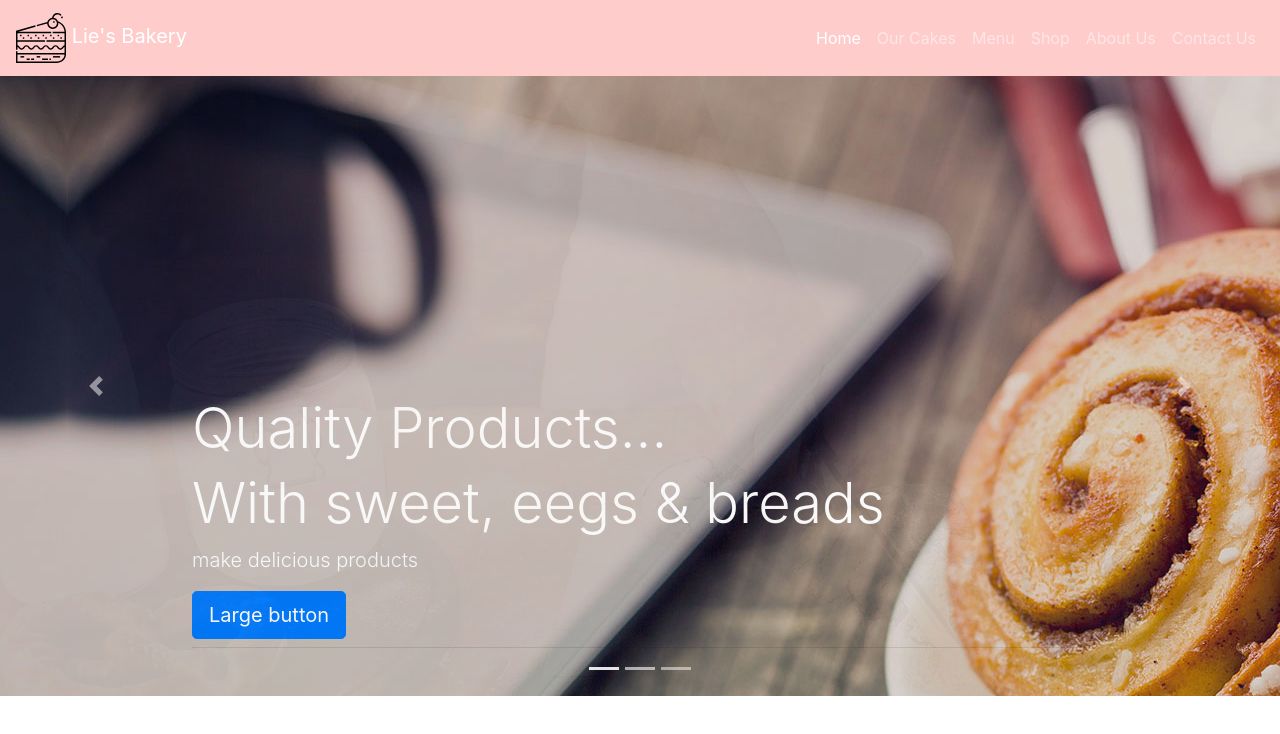
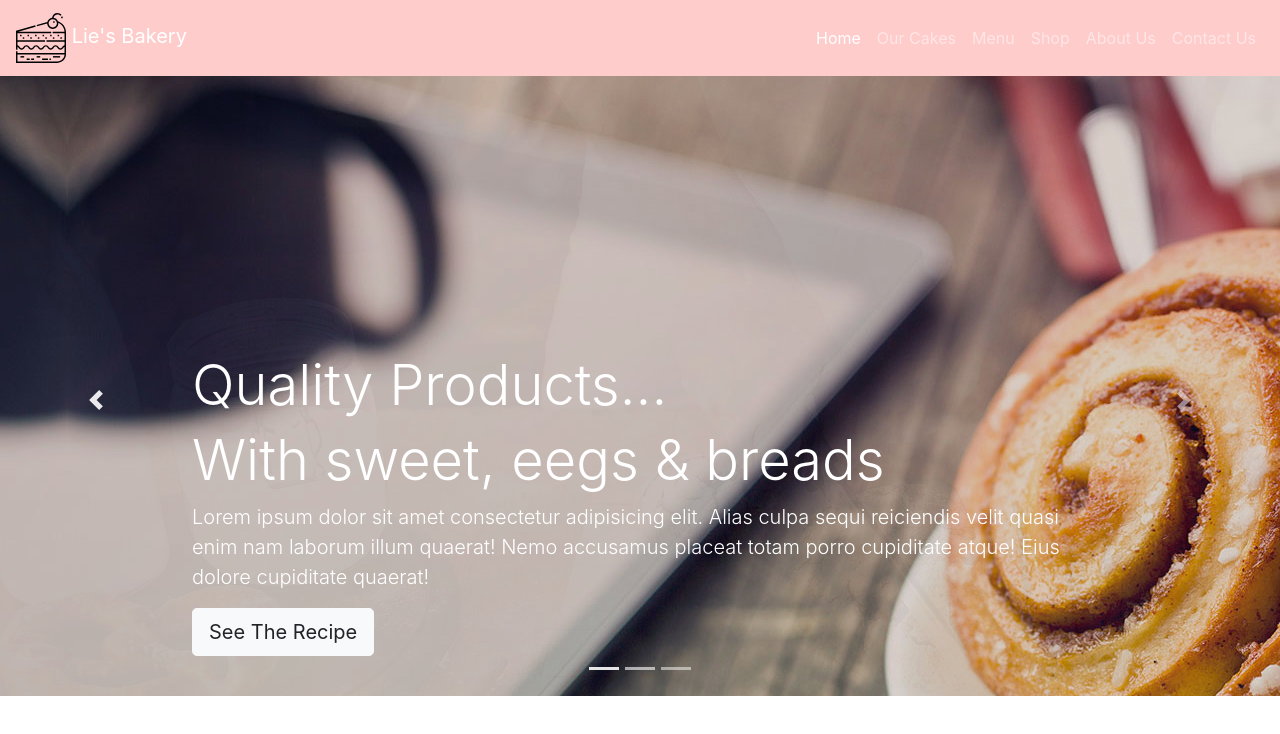
Before and after one commit to Mikelie/project, a plain HTML site: page index.html in a window 1280 px wide. Drawn offline with nearby package versions, Linux system fonts and the light colour scheme.

Commit message:
Update index.html

```diff
--- a/index.html
+++ b/index.html
@@ -59,16 +59,32 @@
                     <div class="carousel-caption">
                         <h1 class="display-4">Quality Products...</h1>
                         <h1 class="display-4">With sweet, eegs & breads</h1>
-                        <p class="lead">make delicious products</p>
-                        <button type="button" class="btn btn-primary btn-lg">Large button</button>
-                        <hr class="my-2">
+                        <p class="lead">Lorem ipsum dolor sit amet consectetur adipisicing elit. Alias culpa sequi reiciendis velit quasi enim nam laborum illum quaerat! Nemo accusamus placeat totam porro cupiditate atque! Eius dolore cupiditate quaerat!</p>
+                        <button type="button" class="btn btn-light btn-lg ">See The Recipe</button>
                     </div>
                 </div>
                 <div class="carousel-item">
                     <img src="img/slider-4.jpg" class="d-block w-150" alt="...">
+                    <div class="carousel-caption">
+                        <h1 class="display-4">Quality Products...</h1>
+                        <h1 class="display-4">With sweet, eegs & breads</h1>
+                        <p class="lead">Lorem ipsum dolor sit amet consectetur adipisicing elit. Alias culpa sequi reiciendis velit quasi enim nam laborum illum quaerat! Nemo accusamus placeat totam porro cupiditate atque! Eius dolore cupiditate quaerat!</p>
+                        <button type="button" class="btn btn-light btn-lg ">See The Recipe</button>
+                    </div>
                 </div>
+
+
+
                 <div class="carousel-item">
                     <img src="img/slider-5.jpg" class="d-block w-150" alt="...">
+                    <div class="carousel-caption">
+                        <h1 class="display-4">Quality Products...</h1>
+                        <h1 class="display-4">With sweet, eegs & breads</h1>
+                        <p class="lead">Lorem ipsum dolor sit amet consectetur adipisicing elit. Alias culpa sequi reiciendis velit quasi enim nam laborum illum quaerat! Nemo accusamus placeat totam porro cupiditate atque! Eius dolore cupiditate quaerat!</p>
+                        <button type="button" class="btn btn-light btn-lg ">See The Recipe</button>
+                    </div>
+                </div>
+            </div>
                 </div>
             </div>
             <a class="carousel-control-prev" href="#carouselExampleIndicators" role="button" data-slide="prev">
@@ -85,6 +101,15 @@
     <!--silder akhir-->
 
 
+
+
+
+
+
+
+
+
+
     <!-- Optional JavaScript -->
     <!-- jQuery first, then Popper.js, then Bootstrap JS -->
     <script src="https://code.jquery.com/jquery-3.3.1.slim.min.js" integrity="sha384-q8i/X+965DzO0rT7abK41JStQIAqVgRVzpbzo5smXKp4YfRvH+8abtTE1Pi6jizo"
```
